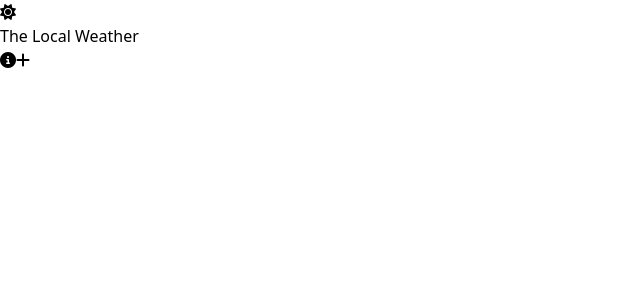
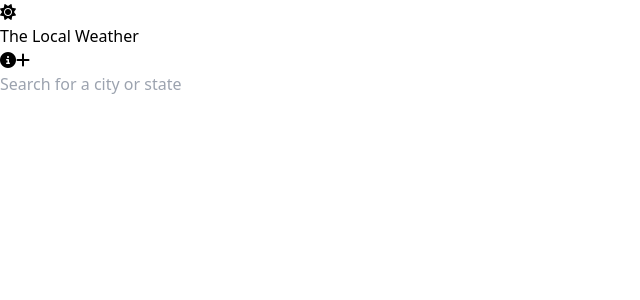
Before and after one commit to iraklikeche/Weather-app-Tailwind-Vue.js, a Vue app: page / in a window 1280 px wide. Shown: the top 300 px of the page, without its empty margins (0-640 px from the left). Built offline with nearby package versions, Linux system fonts and the light colour scheme.

Commit message:
fetching API with axios

```diff
--- a/package.json
+++ b/package.json
@@ -8,6 +8,7 @@
     "preview": "vite preview"
   },
   "dependencies": {
+    "axios": "^1.4.0",
     "vue": "^3.3.4",
     "vue-router": "^4.2.4"
   },
--- a/src/views/HomeView.vue
+++ b/src/views/HomeView.vue
@@ -1,5 +1,51 @@
-<script setup></script>
+<template>
+  <main class="container text-white">
+    <div class="pt-4 mb-8 relative">
+      <input
+        v-model="searchQuery"
+        @input="getSearchResults"
+        type="text"
+        placeholder="Search for a city or state"
+        class="py-2 px-1 w-full bg-transparent border-b focus:border-weather-secondary focus:outline-none focus:shadow-[0px_1px_0_0_#004E71]"
+      />
+      <ul
+        v-if="mapboxSearchResults"
+        class="absolute bg-weather-secondary text-white w-full shadow-md py-2 px-1 top-[66px]"
+      >
+        <li
+          v-for="searchResults in mapboxSearchResults"
+          :key="searchResults.id"
+          class="py-2 cursor-pointer"
+        >
+          {{ searchResults.place_name }}
+        </li>
+      </ul>
+    </div>
+  </main>
+</template>
 
-<template>
-  <main></main>
-</template>
+<script setup>
+import { ref } from "vue";
+import axios from "axios";
+
+const mapboxAPIKey =
+  "pk.eyJ1Ijoia2VjaGUiLCJhIjoiY2xsbmYzM2VyMDA1NzNlbzRmczJyMTU3NyJ9.ucAR0xxEzW9IHdO4Dwsgmg";
+const searchQuery = ref("");
+const queryTimeOut = ref(null);
+const mapboxSearchResults = ref(null);
+
+const getSearchResults = () => {
+  clearTimeout(queryTimeOut.value);
+  queryTimeOut.value = setTimeout(async () => {
+    if (searchQuery.value !== "") {
+      const result = await axios.get(
+        `https://api.mapbox.com/geocoding/v5/mapbox.places/${searchQuery.value}.json?access_token=${mapboxAPIKey}&types=place`
+      );
+      mapboxSearchResults.value = result.data.features;
+      console.log(mapboxSearchResults.value);
+      return;
+    }
+    mapboxSearchResults.value = null;
+  }, 300);
+};
+</script>
```
Also changed, not shown: 1 other file (tests, documents, lock files or other folders).
